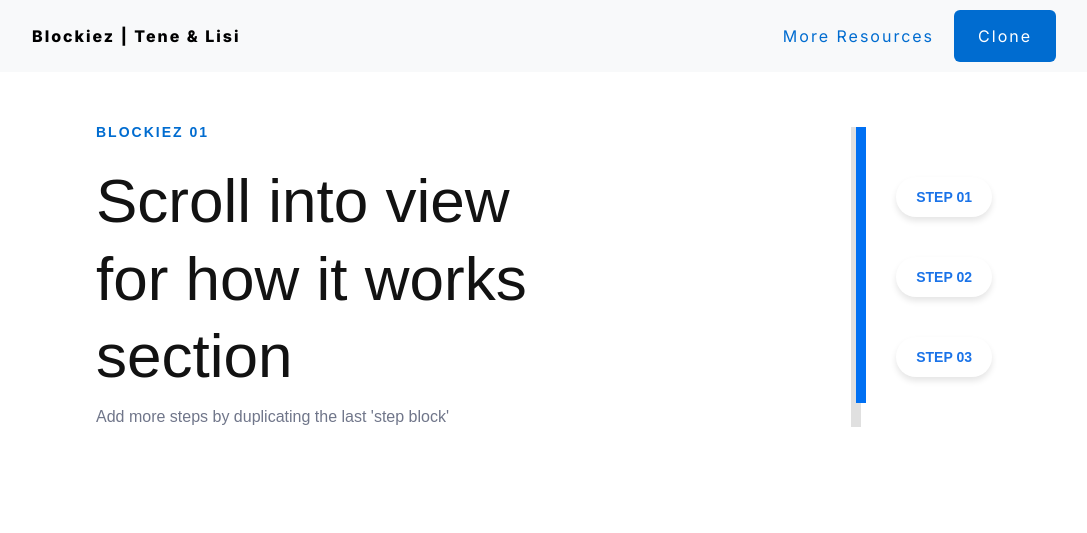
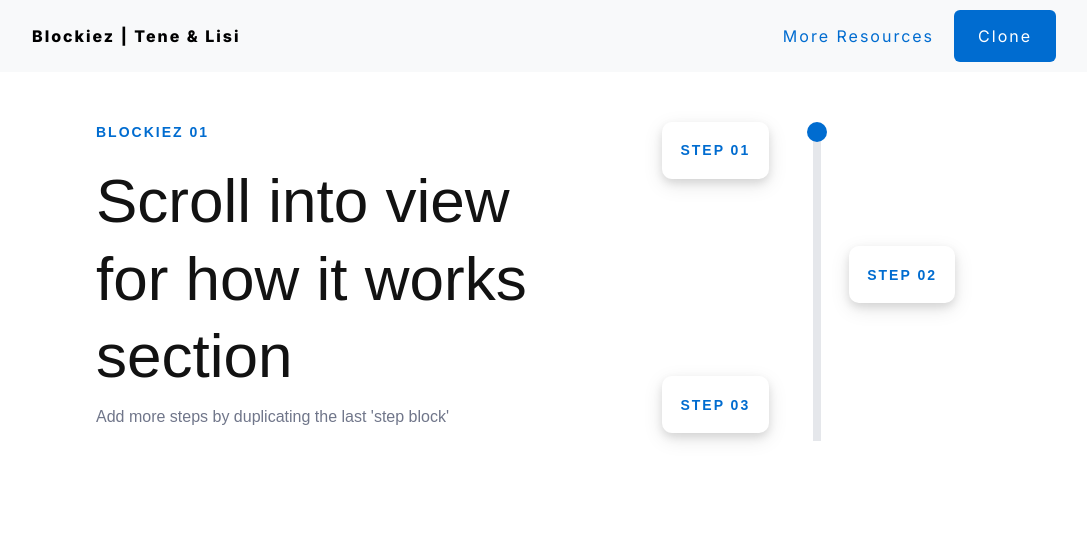
Before and after one commit to uzair-shakeel/blockiez, a Next.js app: page / in a window 1280 px wide. Shown: the top 533 px of the page, without its empty margins (96-1183 px from the left). Built offline with nearby package versions, Linux system fonts and the light colour scheme.

Commit message:
Hero Section Fixed

```diff
--- a/src/app/components/Hero/Hero.js
+++ b/src/app/components/Hero/Hero.js
@@ -1,6 +1,32 @@
+"use client";
+import React, { useEffect, useState } from "react";
 import styles from "./Hero.module.css";
+import { motion } from "framer-motion";
 
 const HeroSection = () => {
+  const [isAnimating, setIsAnimating] = useState(true);
+
+  useEffect(() => {
+    const interval = setInterval(() => {
+      setIsAnimating(false);
+      setTimeout(() => {
+        setIsAnimating(true);
+      }, 900); // Delay between loops
+    }, 2500); // Duration of one complete cycle
+
+    return () => clearInterval(interval);
+  }, []);
+
+  const lineVariants = {
+    initial: { height: 0 },
+    animate: { height: "100%" },
+  };
+
+  const circleVariants = {
+    initial: { height: 0 },
+    animate: { height: "20px" },
+  };
+
   return (
     <section className={styles.heroSection}>
       <div className={styles.content}>
@@ -13,19 +39,40 @@ const HeroSection = () => {
         </p>
       </div>
       <div className={styles.stepsContainer}>
-        <div className={styles.scrollWrapHero}>
-          <div className={styles.scrollBase}></div>
-          <div className={styles.scrollAnimate}></div>
-          {/* <div className={styles.dots}>
-            <div className={styles.dot}></div>
-            <div className={styles.dot}></div>
-            <div className={styles.dot}></div>
-          </div> */}
+        <div className="absolute top-0 left-1/2 translate-x-1/2 h-full">
+          <div className="absolute w-[20px] h-[20px] rounded-full -left-[2px] bg-[#006cd0] z-[50]"></div>
+          <span className="absolute w-[8px] h-full bg-gray-200 top-2 left-1/2 translate-x-1/2 z-[40]"></span>
+          {isAnimating && (
+            <>
+              <motion.span
+                initial="initial"
+                animate="animate"
+                variants={lineVariants}
+                transition={{ duration: 0.9 }}
+                className="absolute w-[8px] h-full bg-[#006cd0] top-2 left-1/2 translate-x-1/2 z-[40]"
+              ></motion.span>
+
+              <motion.div
+                initial="initial"
+                animate="animate"
+                variants={circleVariants}
+                transition={{ duration: 0.2, delay: 0.3 }}
+                className="absolute w-[20px] h-[20px] rounded-full top-[48%] -left-[2px] bg-[#006cd0] z-[50]"
+              ></motion.div>
+              <motion.div
+                initial="initial"
+                animate="animate"
+                variants={circleVariants}
+                transition={{ duration: 0.2, delay: 0.7 }}
+                className="absolute w-[20px] h-[20px] rounded-full top-[99%] -left-[2px] bg-[#006cd0] z-[50]"
+              ></motion.div>
+            </>
+          )}
         </div>
         <div className={styles.steps}>
-          <div className={styles.step}>STEP 01</div>
-          <div className={styles.step}>STEP 02</div>
-          <div className={styles.step}>STEP 03</div>
+          <div className={styles.step1}>STEP 01</div>
+          <div className={styles.step2}>STEP 02</div>
+          <div className={styles.step3}>STEP 03</div>
         </div>
       </div>
     </section>
--- a/src/app/components/Hero/Hero.module.css
+++ b/src/app/components/Hero/Hero.module.css
@@ -8,6 +8,7 @@
   font-size: 14px;
   line-height: 20px;
   font-weight: 600;
+  gap: 10%;
 }
 
 .content {
@@ -41,142 +42,54 @@
 .stepsContainer {
   display: flex;
   align-items: center;
+  position: relative;
+  width: 100%;
 }
 
 .steps {
   display: flex;
   flex-direction: column;
+  height: 100%;
+  justify-content: space-evenly;
   align-items: center;
+  width: 100%;
+  /* background: #000; */
+  position: relative;
+}
+.step1 {
+  padding: 5%;
+  border-radius: 10px;
+  position: absolute;
+  left: 10%;
+  top: 0;
+  color: #006cd0;
+  font-weight: 700;
+  letter-spacing: 2px;
+  text-transform: uppercase;
+  box-shadow: 0 4px 8px rgba(0, 0, 0, 0.1), 0 6px 20px rgba(0, 0, 0, 0.1); /* Added box shadow */
 }
 
-.scrollWrapHero {
-  position: relative;
-  display: flex;
-  flex-direction: column;
-  justify-content: flex-start;
-  align-items: center;
-  width: 20px;
-  height: 300px;
-  margin-right: 20px;
+.step2 {
+  padding: 5%;
+  border-radius: 10px;
+  position: absolute;
+  right: 10%;
+  top: 40%;
+  color: #006cd0;
+  font-weight: 700;
+  letter-spacing: 2px;
+  text-transform: uppercase;
+  box-shadow: 0 4px 8px rgba(0, 0, 0, 0.1), 0 6px 20px rgba(0, 0, 0, 0.1); /* Added box shadow */
 }
-
-.scrollBase {
+.step3 {
+  padding: 5%;
+  border-radius: 10px;
   position: absolute;
-  top: 0;
-  left: 0;
-  width: 10px;
-  height: 100%;
-  background: #e0e0e0;
-  transform: translateX(-50%);
+  left: 10%;
+  bottom: 0;
+  color: #006cd0;
+  font-weight: 700;
+  letter-spacing: 2px;
+  text-transform: uppercase;
+  box-shadow: 0 4px 8px rgba(0, 0, 0, 0.1), 0 6px 20px rgba(0, 0, 0, 0.1); /* Added box shadow */
 }
-
-.scrollAnimate {
-  position: absolute;
-  top: 0;
-  left: 0;
-  width: 10px;
-  height: 100%;
-  background: #0070f3;
-  transform: scaleY(0);
-  transform-origin: top;
-  transition: transform 2s ease-in-out infinite;
-  transform: translateX(-50%);
-}
-
-@keyframes scrollAnimation {
-  0% {
-    transform: scaleY(0);
-  }
-  100% {
-    transform: scaleY(1);
-  }
-}
-
-.scrollAnimate {
-  animation: scrollAnimation 2s linear infinite;
-}
-
-.dots {
-  position: absolute;
-  top: 0;
-  left: 5px;
-  width: 20px;
-  height: 100%;
-  display: flex;
-  flex-direction: column;
-  justify-content: space-between;
-  /* transform: translateY(-50%); */
-}
-
-.dot {
-  width: 20px;
-  height: 20px;
-  border-radius: 50%;
-  /* background-color: #e0e0e0; */
-  background: #0070f3;
-  transform: scaleY(0);
-  transform-origin: top;
-  transition: transform 2s ease-in-out infinite;
-  transform: translateX(-50%);
-}
-
-.dot:nth-child(1) {
-  animation: dotAnimation 1.2s linear infinite;
-  animation-delay: 4s;
-}
-
-.dot:nth-child(2) {
-  animation: dotAnimation 1.2s linear infinite;
-}
-
-.dot:nth-child(3) {
-  animation: dotAnimation 1s linear infinite;
-}
-
-@keyframes dotAnimation {
-  0% {
-    transform: scaleY(0);
-  }
-  100% {
-    transform: scaleY(1);
-  }
-}
-
-/* .dots {
-  animation: dotAnimation 2s linear infinite;
-} */
-
-.step {
-  background-color: #ffffff;
-  padding: 10px 20px;
-  border-radius: 20px;
-  box-shadow: 0 4px 6px rgba(0, 0, 0, 0.1);
-  margin: 20px 0;
-  font-weight: bold;
-  color: #1a73e8;
-  position: relative;
-}
-
-.step:nth-child(odd) {
-  align-self: flex-start;
-}
-
-.step:nth-child(even) {
-  align-self: flex-end;
-}
-
-.step:before {
-  content: "";
-  position: absolute;
-  width: 2px;
-  height: 50px;
-  background-color: #1a73e8;
-  top: -50px;
-  left: 50%;
-  transform: translateX(-50%);
-  z-index: -1;
-}
-
-.step:first-child:before {
-  display: none;
-}
```
